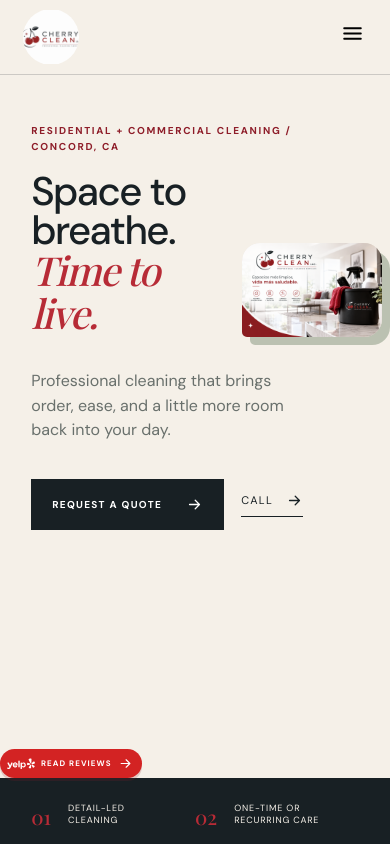
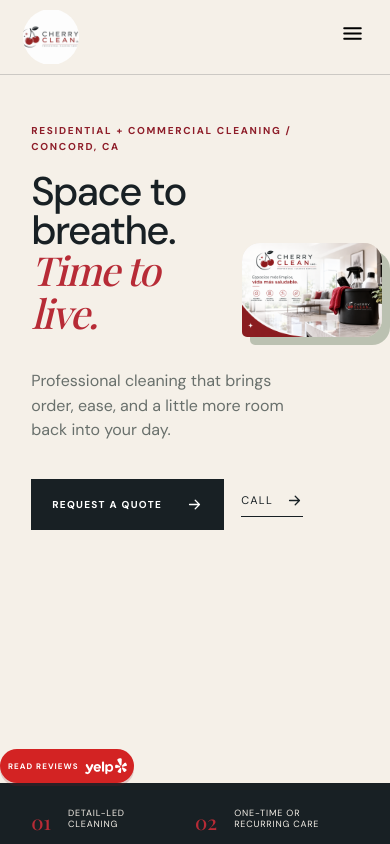
Before and after one commit to cherrycleanservicesllc/Cherry-Clean-Services-LLC, a website built with Vite: page index.html in a window 390 px wide. Shown: the top 844 px of the page. Built offline with nearby package versions, Linux system fonts and the light colour scheme; a web font is replaced by a local one.

Commit message:
Align Yelp logos to the right of button text

```diff
--- a/src/main.js
+++ b/src/main.js
@@ -39,10 +39,10 @@ function header() {
 }
 
 function footer() {
-  return `<footer class="site-footer"><div class="footer-top"><div><a class="brand footer-brand" href="/" data-link><img src="/assets/cherry-clean-logo.jpeg" alt="Cherry Clean Services LLC" /></a><p class="footer-statement">A cleaner kind of confidence.<br />For homes, businesses, and everything in between.</p><a class="yelp-footer-link" href="${YELP_URL}" target="_blank" rel="noopener noreferrer" aria-label="Review Cherry Clean Services LLC on Yelp">${yelpMark()}<span>Review us</span></a></div><div class="footer-links"><span>Explore</span><a href="/services/" data-link>Services</a><a href="/about/" data-link>Our story</a><a href="/contact-us/" data-link>Contact</a></div><div class="footer-links"><span>Reach us</span><a href="tel:${PHONE_LINK}">${PHONE}</a><a href="mailto:${EMAIL}">${EMAIL}</a><a class="yelp-footer-text-link" href="${YELP_URL}" target="_blank" rel="noopener noreferrer">Yelp business page</a><span>Concord, CA 94521</span></div></div><div class="footer-bottom"><span>Cherry Clean Services LLC</span><span>Serving Concord & nearby Bay Area cities</span><span>© ${new Date().getFullYear()} All rights reserved</span></div></footer>`
+  return `<footer class="site-footer"><div class="footer-top"><div><a class="brand footer-brand" href="/" data-link><img src="/assets/cherry-clean-logo.jpeg" alt="Cherry Clean Services LLC" /></a><p class="footer-statement">A cleaner kind of confidence.<br />For homes, businesses, and everything in between.</p><a class="yelp-footer-link" href="${YELP_URL}" target="_blank" rel="noopener noreferrer" aria-label="Review Cherry Clean Services LLC on Yelp"><span>Review us</span>${yelpMark()}</a></div><div class="footer-links"><span>Explore</span><a href="/services/" data-link>Services</a><a href="/about/" data-link>Our story</a><a href="/contact-us/" data-link>Contact</a></div><div class="footer-links"><span>Reach us</span><a href="tel:${PHONE_LINK}">${PHONE}</a><a href="mailto:${EMAIL}">${EMAIL}</a><a class="yelp-footer-text-link" href="${YELP_URL}" target="_blank" rel="noopener noreferrer">Yelp business page</a><span>Concord, CA 94521</span></div></div><div class="footer-bottom"><span>Cherry Clean Services LLC</span><span>Serving Concord & nearby Bay Area cities</span><span>© ${new Date().getFullYear()} All rights reserved</span></div></footer>`
 }
 
-function yelpButton(label = 'Find us on Yelp', accessibleLabel = label, variant = '') { return `<a class="button yelp-button ${variant}" href="${YELP_URL}" target="_blank" rel="noopener noreferrer" aria-label="${accessibleLabel}">${yelpMark()}<span>${label}</span>${icon('arrow')}</a>` }
+function yelpButton(label = 'Find us on Yelp', accessibleLabel = label, variant = '') { return `<a class="button yelp-button ${variant}" href="${YELP_URL}" target="_blank" rel="noopener noreferrer" aria-label="${accessibleLabel}"><span>${label}</span>${yelpMark()}</a>` }
 
 function button(label = 'Request a quote', href = '/contact-us/') { return `<a class="button button-dark" href="${href}" data-link>${label} ${icon('arrow')}</a>` }
 const resultsGallery = [
--- a/src/style.css
+++ b/src/style.css
@@ -64,14 +64,13 @@ body .comparison-images img { padding: 0; object-fit: cover; border-radius: 0; b
 .yelp-button, .yelp-header-link, .yelp-footer-link, .mobile-yelp-link { background: #d32323; color: #fff; }
 .yelp-button:hover, .yelp-header-link:hover, .yelp-footer-link:hover, .mobile-yelp-link:hover { background: #b91c1c; color: #fff; transform: translateY(-2px); box-shadow: 0 8px 18px rgba(141, 29, 41, .18); }
 .yelp-logo { width: 42px; height: 22px; object-fit: contain; flex: 0 0 auto; }
-.yelp-button { align-self: flex-start; width: fit-content; max-width: 100%; margin-top: 24px; gap: 10px; padding: 11px 14px 11px 11px; border-radius: 999px; box-shadow: 0 5px 0 rgba(141, 29, 41, .18); transition: background .2s, transform .2s, box-shadow .2s; white-space: nowrap; }
-.yelp-button svg { width: 15px; height: 15px; }
+.yelp-button { align-self: flex-start; width: fit-content; max-width: 100%; margin-top: 24px; gap: 8px; padding: 10px 10px 10px 12px; border-radius: 999px; box-shadow: 0 5px 0 rgba(141, 29, 41, .18); transition: background .2s, transform .2s, box-shadow .2s; white-space: nowrap; }
 .yelp-header-link, .mobile-yelp-link, .yelp-footer-link { display: inline-flex; align-items: center; gap: 8px; width: fit-content; max-width: 100%; padding: 7px 11px 7px 8px; border-radius: 999px; font-size: 10px; font-weight: 700; letter-spacing: .1em; text-transform: uppercase; transition: background .2s, transform .2s, box-shadow .2s; white-space: nowrap; }
 .yelp-header-link .yelp-logo, .mobile-yelp-link .yelp-logo, .yelp-footer-link .yelp-logo { width: 36px; height: 18px; }
 .yelp-header-link { width: 68px; justify-content: center; margin-left: 16px; }
 .yelp-footer-link { margin-top: 18px; }
-.yelp-button--reviews { gap: 7px; padding: 8px 10px 8px 8px; font-size: 9px; letter-spacing: .08em; box-shadow: 0 3px 0 rgba(141, 29, 41, .18); }
-.yelp-button--reviews .yelp-logo { width: 30px; height: 15px; }
+.yelp-button--reviews { gap: 7px; padding: 7px 8px 7px 9px; font-size: 9px; letter-spacing: .08em; box-shadow: 0 3px 0 rgba(141, 29, 41, .18); }
+.yelp-button--reviews .yelp-logo { width: 42px; height: 22px; }
 .yelp-footer-text-link { color: #d8aaa8; }
 .yelp-footer-text-link:hover { color: #fff; }
 .results-showcase { background: var(--paper-deep); }
@@ -121,8 +120,8 @@ body .comparison-images img { padding: 0; object-fit: cover; border-radius: 0; b
 }
 
 @media (max-width: 520px) {
-	body .yelp-button--reviews { gap: 6px; padding: 7px 9px 7px 7px; font-size: 8px; }
-	body .yelp-button--reviews .yelp-logo { width: 28px; height: 14px; }
+	body .yelp-button--reviews { gap: 6px; padding: 6px 7px 6px 8px; font-size: 8px; }
+	body .yelp-button--reviews .yelp-logo { width: 42px; height: 22px; }
 	body .hero { min-height: 650px; padding-top: 48px; }
 	body .hero-copy { padding-right: 0; }
 	body .hero h1 { max-width: 48%; font-size: clamp(40px, 10vw, 54px); }
```
